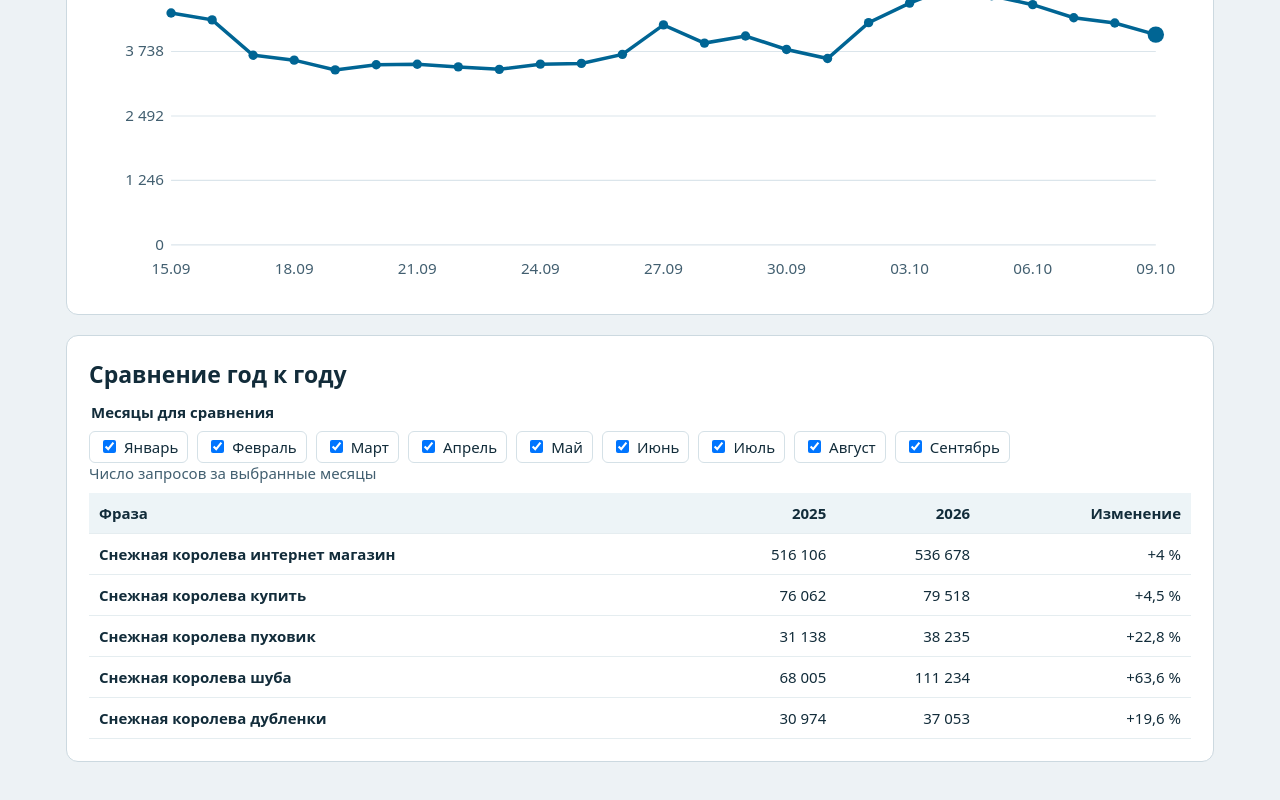
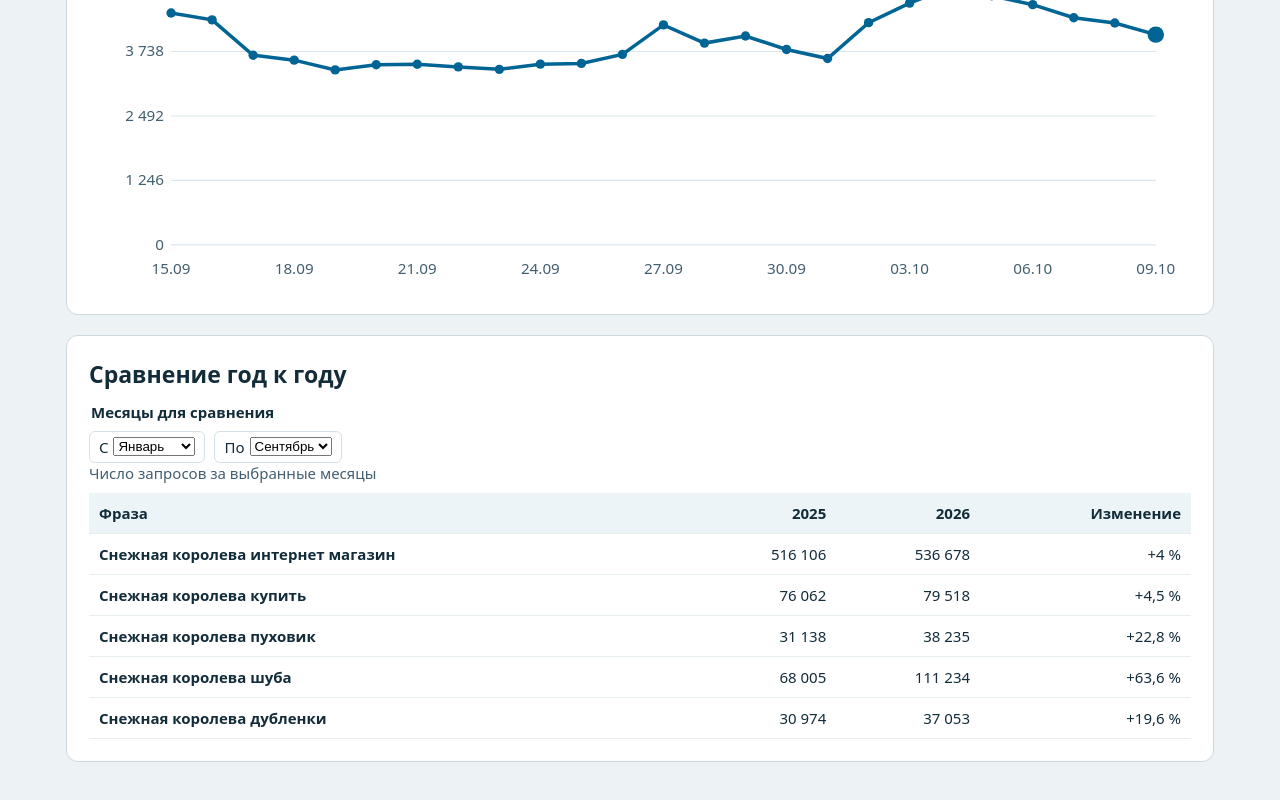
Before and after one commit to sashapoletaeva/wordstat-snezhnaya-koroleva, a plain HTML site: page index.html in a window 1280 px wide. Shown: the part 1150-1950 px from the top of the page. Drawn offline with Linux system fonts and the light colour scheme.

Commit message:
Filter year-over-year table by month range

```diff
--- a/index.html
+++ b/index.html
@@ -10,4 +10,4 @@
 <p><label>Фраза <select id="dailyPhrase"></select></label> <label>День <select id="dailyDate"></select></label></p>
 <p id="dailyValue" aria-live="polite"></p><div id="dailyGraph"></div></section>
 <section class="table"><h2>Сравнение год к году</h2><fieldset id="compareMonths"><legend>Месяцы для сравнения</legend></fieldset><table><caption id="compareCaption">Сопоставимые месяцы · число запросов</caption><thead><tr><th scope="col">Фраза</th><th scope="col" id="prior">Предыдущий год</th><th scope="col" id="current">Последний год</th><th scope="col">Изменение</th></tr></thead><tbody id="rows"></tbody></table></section></main>
-<script src="report.js" defer></script></html>
+<script src="report.js?v=month-range" defer></script></html>
--- a/report.js
+++ b/report.js
@@ -70,12 +70,24 @@ async function start() {
     selectYear(s.monthly, prior)[key] != null && selectYear(s.monthly, year)[key] != null
   ))
   const fullMonths = ['Январь','Февраль','Март','Апрель','Май','Июнь','Июль','Август','Сентябрь','Октябрь','Ноябрь','Декабрь']
-  monthPicker.insertAdjacentHTML('beforeend', available.map(key =>
-    `<label><input type="checkbox" value="${key}" checked>${fullMonths[Number(key)-1]}</label>`
-  ).join(''))
-  function compareMonths() {
-    const selected = Array.from(monthPicker.querySelectorAll('input:checked'), input => input.value)
-    el('compareCaption').textContent = selected.length ? 'Число запросов за выбранные месяцы' : 'Выберите хотя бы один месяц'
+  const options = available.map(key =>
+    `<option value="${key}">${fullMonths[Number(key)-1]}</option>`
+  ).join('')
+  monthPicker.insertAdjacentHTML('beforeend',
+    `<label>С <select id="compareStart" aria-label="Начальный месяц">${options}</select></label>
+     <label>По <select id="compareEnd" aria-label="Конечный месяц">${options}</select></label>`
+  )
+  const compareStart = el('compareStart')
+  const compareEnd = el('compareEnd')
+  compareEnd.value = available.at(-1) ?? ''
+  compareStart.disabled = compareEnd.disabled = !available.length
+  function compareMonths(event) {
+    if (compareStart.value > compareEnd.value) {
+      if (event?.target === compareEnd) compareStart.value = compareEnd.value
+      else compareEnd.value = compareStart.value
+    }
+    const selected = available.filter(key => key >= compareStart.value && key <= compareEnd.value)
+    el('compareCaption').textContent = selected.length ? 'Число запросов за выбранные месяцы' : 'Нет сопоставимых месяцев'
     el('rows').innerHTML = series.map(s => {
       const a = selectYear(s.monthly,prior), b = selectYear(s.monthly,year)
       const common = selected.filter(key=>a[key]!=null && b[key]!=null)
```
